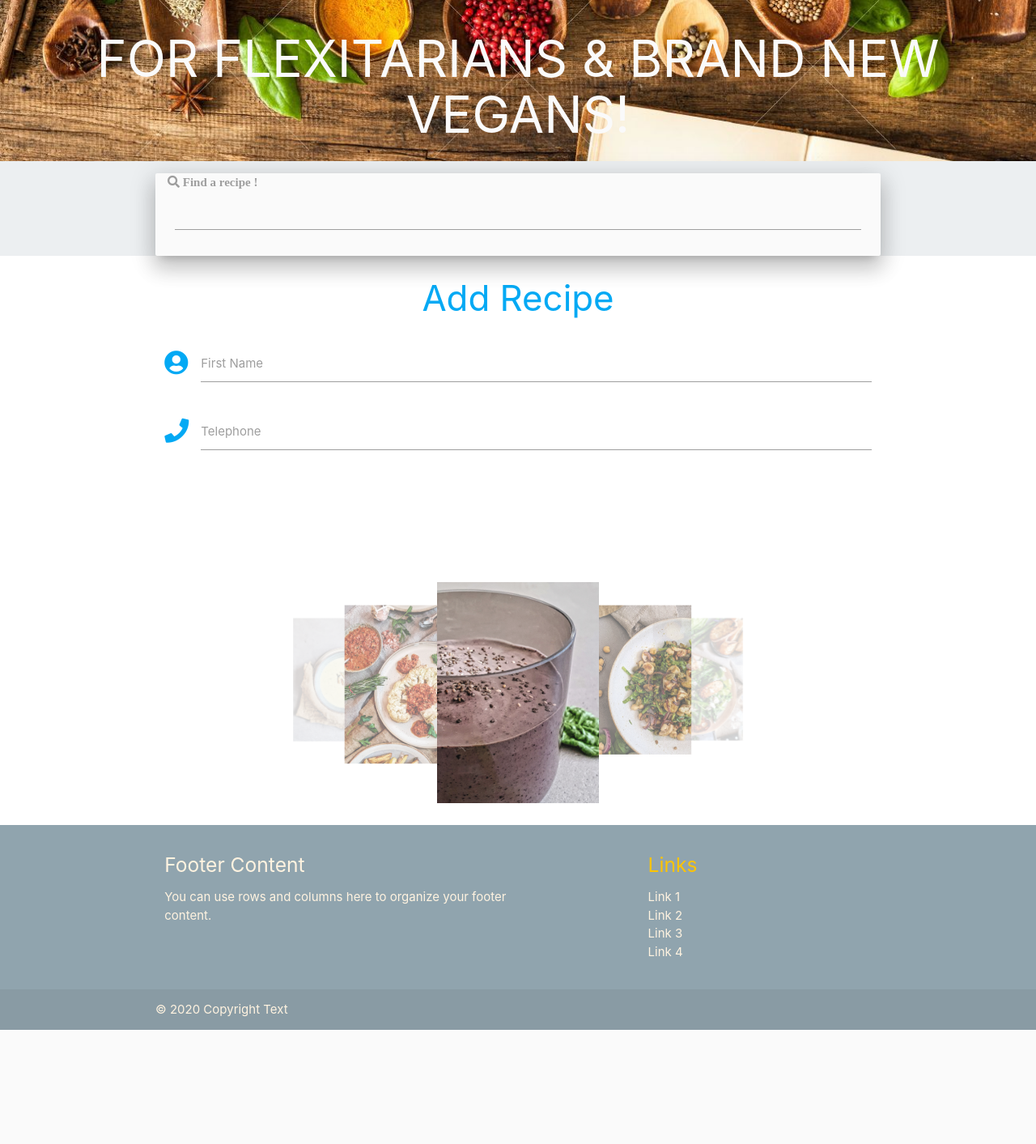
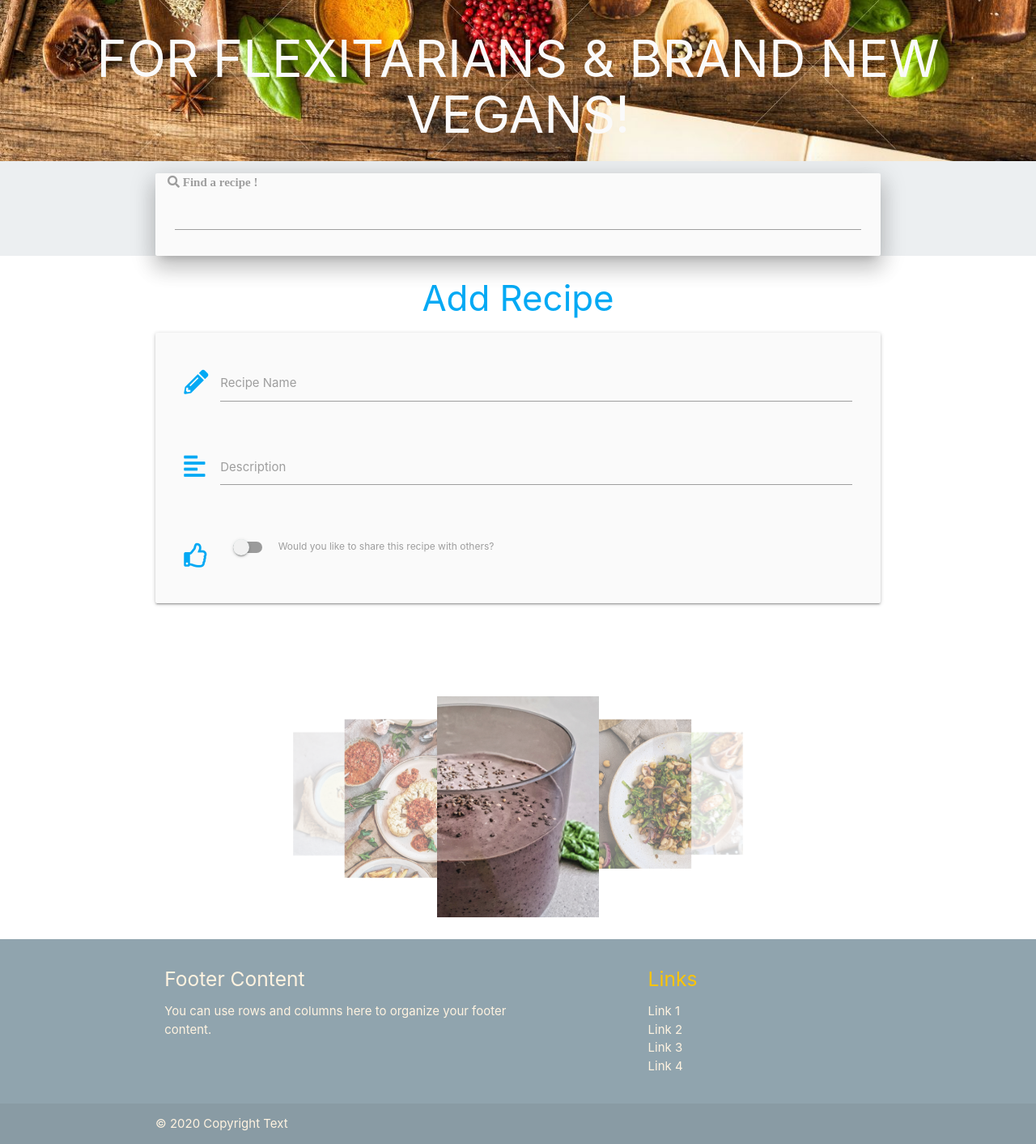
Before and after one commit to grisselfaura/Milestone-Third-Project-Data-Centric-Dev, a Flask app: page /add_recipe in a window 1280 px wide. Shown: the part 65-1478 px from the top of the page at 81% size. Before the commit the page ends 1337 px from the top, so only its background shows below. Run offline with Flask 2, Linux system fonts and the light colour scheme; some libraries are stand-ins or nearby versions.

Commit message:
Add text input to the recipe form input fields

```diff
--- a/templates/add_recipe.html
+++ b/templates/add_recipe.html
@@ -3,18 +3,34 @@
 
     <h3 class="center-align light-blue-text">Add Recipe</h3>
 
-        <div class="row">
+        <div class="row card-panel grey lighten-5">
             <form class="col s12" method="POST" action="">
                 <div class="row">
                     <div class="input-field col s12">
-                        <i class="fas fa-user-circle prefix light-blue-text"></i>
-                        <input id="icon_prefix" type="text" class="validate">
-                        <label for="icon_prefix">First Name</label>
+                        <i class="fas fa-pencil-alt prefix light-blue-text"></i>
+                        <input id="recipe_name" name="recipe_name" minlength="5"
+                            maxlenght="50" type="text" class="validate" required>
+                        <label for="recipe_name">Recipe Name</label>
                     </div>
+                </div>
+                <div class="row">
                     <div class="input-field col s12">
-                        <i class="fas fa-phone prefix light-blue-text"></i>
-                        <input id="icon_telephone" type="tel" class="validate">
-                        <label for="icon_telephone">Telephone</label>
+                        <i class="fas fa-align-left prefix light-blue-text"></i>
+                        <textarea id="recipe_description" name="recipe_description" minlength="5"
+                            maxlenght="300" class="materialize-textarea validate" required></textarea>
+                        <label for="recipe_description">Description</label>
+                    </div>
+                </div>
+                <div class="row">
+                    <div class="input-field col s12">
+                        <div class="switch">
+                            <i class="far fa-thumbs-up prefix light-blue-text"></i>
+                            <label for="share_recipe">
+                                <input type="checkbox" id="share_recipe" name="share_recipe">
+                                <span class="lever"></span>
+                            Would you like to share this recipe with others?
+                            </label>
+                        </div>
                     </div>
                 </div>
             </form>
```
